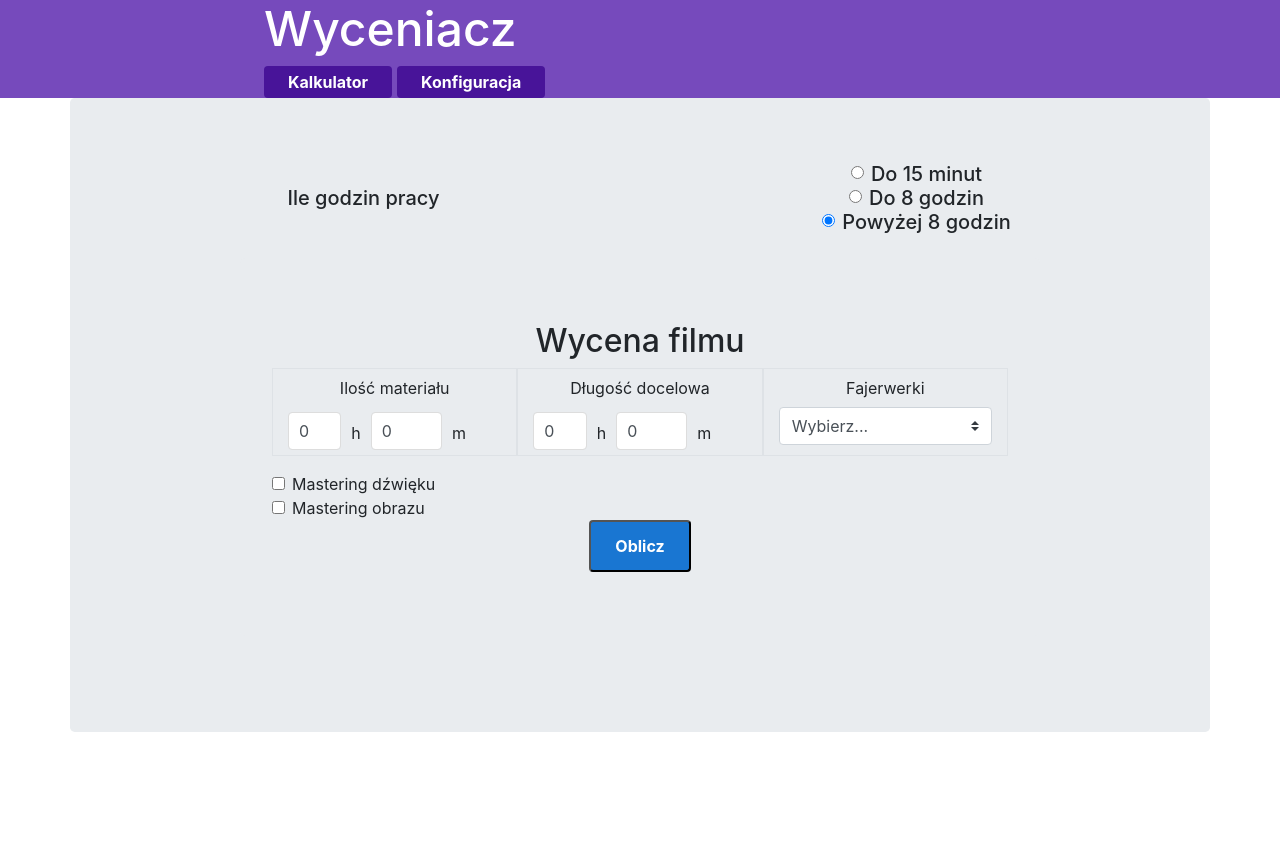
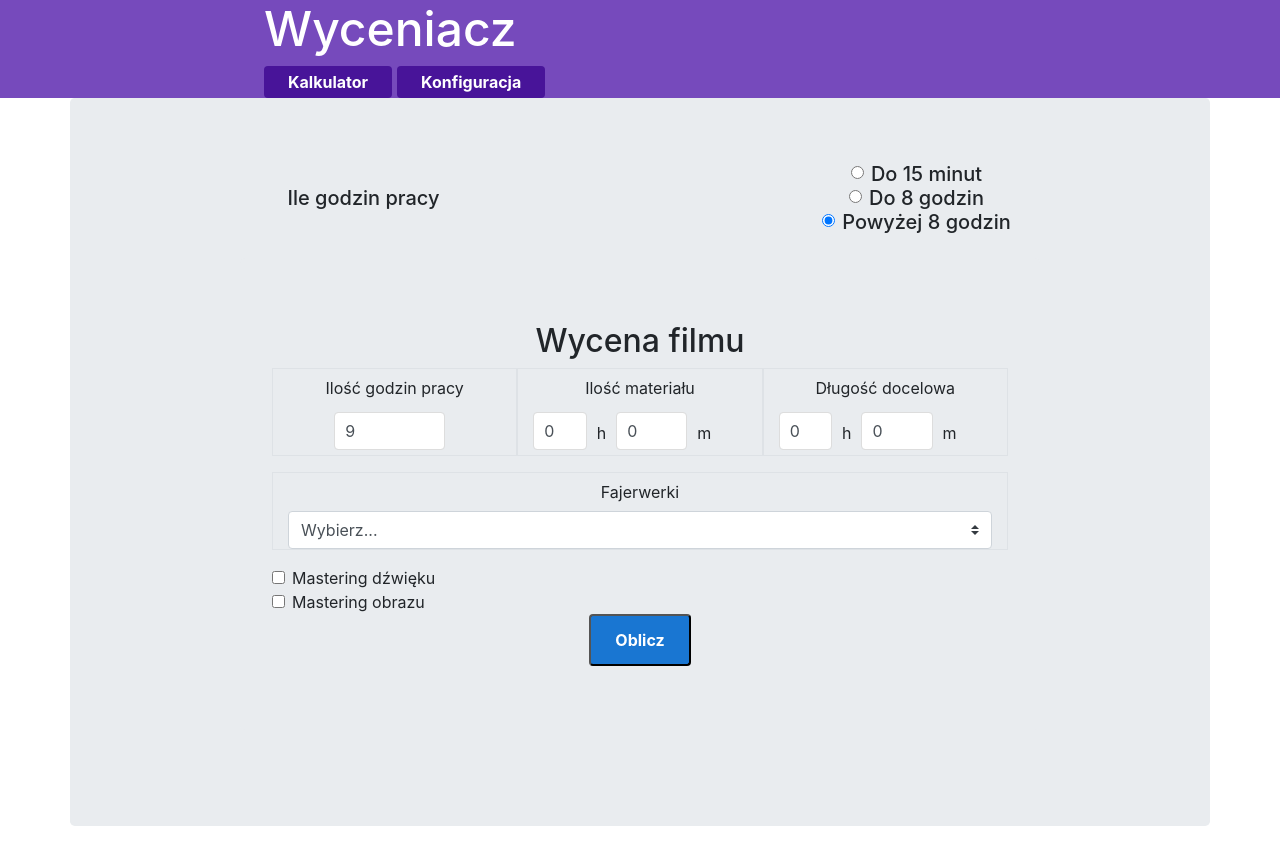
Before and after one commit to mateuszrozek/movie-valuator, a React (Create React App) app: page / in a window 1280 px wide. Both pictures are taken after a click on the radio button "Powyżej 8 godzin". Before the commit the page ends 800 px from the top, so only its background shows below. Built offline with nearby package versions, Linux system fonts and the light colour scheme.

Commit message:
WorkHours added

```diff
--- a/src/app/store.tsx
+++ b/src/app/store.tsx
@@ -13,7 +13,8 @@ export interface RootState {
     },
     form: {
         rawDuration: number,
-        finalDuration: number
+        finalDuration: number,
+        workHours: number
     },
     calculations: {
         finalValuation: string
--- a/src/feature/form/ValuationForm.tsx
+++ b/src/feature/form/ValuationForm.tsx
@@ -1,7 +1,7 @@
 import React, {ChangeEvent, useState} from 'react';
 import {useDispatch, useSelector} from 'react-redux';
 import 'bootstrap/dist/css/bootstrap.min.css';
-import {finalDurationUpdated, formUpdated, rawDurationUpdated} from './formSlice';
+import {finalDurationUpdated, formUpdated, rawDurationUpdated, workHoursUpdated} from './formSlice';
 import {RootState} from "../../app/store";
 import {castStringToNumberSafely} from "../utils/Utils";
 
@@ -11,6 +11,7 @@ export const ValuationForm = () => {
     const [rawM, setRawM] = useState<number>(0);
     const [finalH, setFinalH] = useState<number>(0);
     const [finalM, setFinalM] = useState<number>(0);
+    const [workHours, setWorkHours] = useState<number>(9);
 
     const dispatch = useDispatch();
 
@@ -21,6 +22,13 @@ export const ValuationForm = () => {
     const onRawMChanged = (e: ChangeEvent<HTMLInputElement>) => processRaw(castStringToNumberSafely(e.target.value), false);
     const onFinalHChanged = (e: ChangeEvent<HTMLInputElement>) => processFinal(castStringToNumberSafely(e.target.value), true);
     const onFinalMChanged = (e: ChangeEvent<HTMLInputElement>) => processFinal(castStringToNumberSafely(e.target.value), false);
+
+    const onWorkHoursChanged = (e: ChangeEvent<HTMLInputElement>) => processWorkHours(castStringToNumberSafely(e.target.value));
+
+    const processWorkHours = (hours: number) => {
+        setWorkHours(hours);
+        dispatch(workHoursUpdated({workHours: hours}));
+    }
 
     const processRaw = (value: number, hours: boolean) => {
         let rawDuration;
@@ -67,6 +75,15 @@ export const ValuationForm = () => {
                 <div className="container">
                     <div className="row flex-row">
                         <div className="col form-group border">
+                            <label className='col-form-label'>Ilość godzin pracy</label>
+                            <div className="form-inline justify-content-center">
+                                <input id='work-hours' name='work-hours' type='number' min='9' max='999'
+                                       className='form-control'
+                                       value={workHours}
+                                       onChange={(e) => onWorkHoursChanged(e)}/>
+                            </div>
+                        </div>
+                        <div className="col form-group border">
                             <label className='col-form-label'>Ilość materiału</label>
                             <div className="form-inline">
                                 <input id='raw-h' name='raw-h' type='number' min='0' max='23'
@@ -96,6 +113,9 @@ export const ValuationForm = () => {
                                 <label htmlFor='final-m'>m</label>
                             </div>
                         </div>
+
+                    </div>
+                    <div className="row flex-row">
                         <div className='col form-group border'>
                             <label className="col-form-label" htmlFor="inlineFormCustomSelectPref">Fajerwerki</label>
                             <select className='custom-select' required id="inlineFormCustomSelectPref">
--- a/src/feature/form/formSlice.tsx
+++ b/src/feature/form/formSlice.tsx
@@ -2,7 +2,8 @@ import {createSlice} from "@reduxjs/toolkit";
 
 const initialState = {
     rawDuration: 0,
-    finalDuration: 0
+    finalDuration: 0,
+    workHours: 9
 }
 
 const formSlice = createSlice({
@@ -21,11 +22,15 @@ const formSlice = createSlice({
         finalDurationUpdated(state, action) {
             const {finalDuration} = action.payload;
             state.finalDuration = finalDuration;
+        },
+        workHoursUpdated(state, action) {
+            const {workHours} = action.payload;
+            state.workHours = workHours;
         }
     }
 });
 
 
-export const {formUpdated, rawDurationUpdated, finalDurationUpdated} = formSlice.actions;
+export const {formUpdated, rawDurationUpdated, finalDurationUpdated, workHoursUpdated} = formSlice.actions;
 
 export default formSlice.reducer;
```
